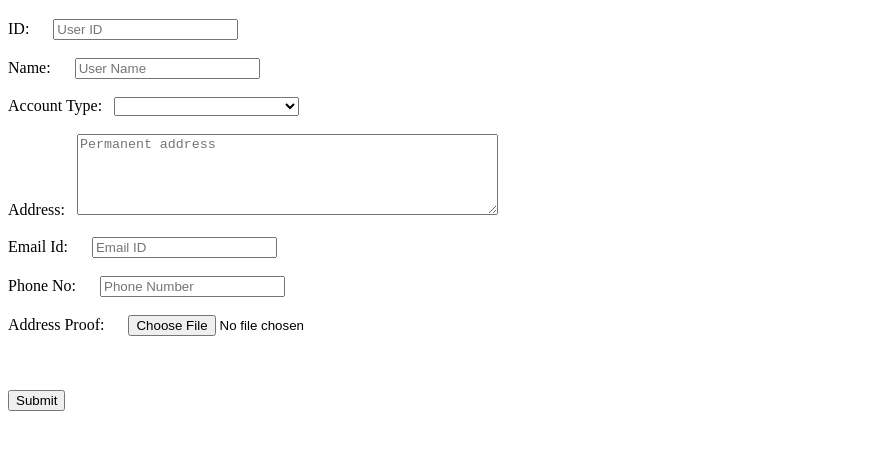
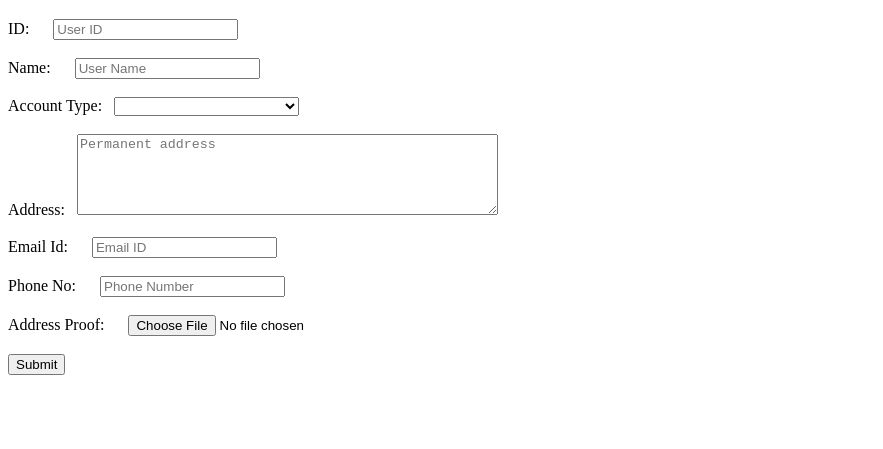
Before and after one commit to JobinReji/Banking-Validation, a plain HTML site: page index.html in a window 1280 px wide. Shown: the part 61-510 px from the top of the page, without its empty margins (0-883 px from the left). Drawn offline with Linux system fonts and the light colour scheme.

Commit message:
Update index.html

```diff
--- a/index.html
+++ b/index.html
@@ -36,7 +36,7 @@
         Phone No:&nbsp;&nbsp;&nbsp;&nbsp;&nbsp;&nbsp;<input type="tel" title="Enter valid phone no" placeholder="Phone Number" minlength="7" maxlength="11" id="phno">
         <label id="lbph" style="color: rgb(202, 26, 26); visibility: hidden;">Phone no. is required</label><br><br>
         Address Proof:&nbsp;&nbsp;&nbsp;&nbsp;&nbsp;&nbsp;<input type="file" id="file" title="Choose only imagers of extention .jpg, .jpeg & .png" name="filename"onchange="return fileValidation()" >
-        <label id="lbap" style="color: rgb(202, 26, 26); visibility: hidden;">Attachment is required</label><br><br><br><br>
+        <label id="lbap" style="color: rgb(202, 26, 26); visibility: hidden;">Attachment is required</label><br><br>
           <input type="submit" title="Click to submit your responce" value="Submit" name="submit">
     <script>
         function validate()
```
